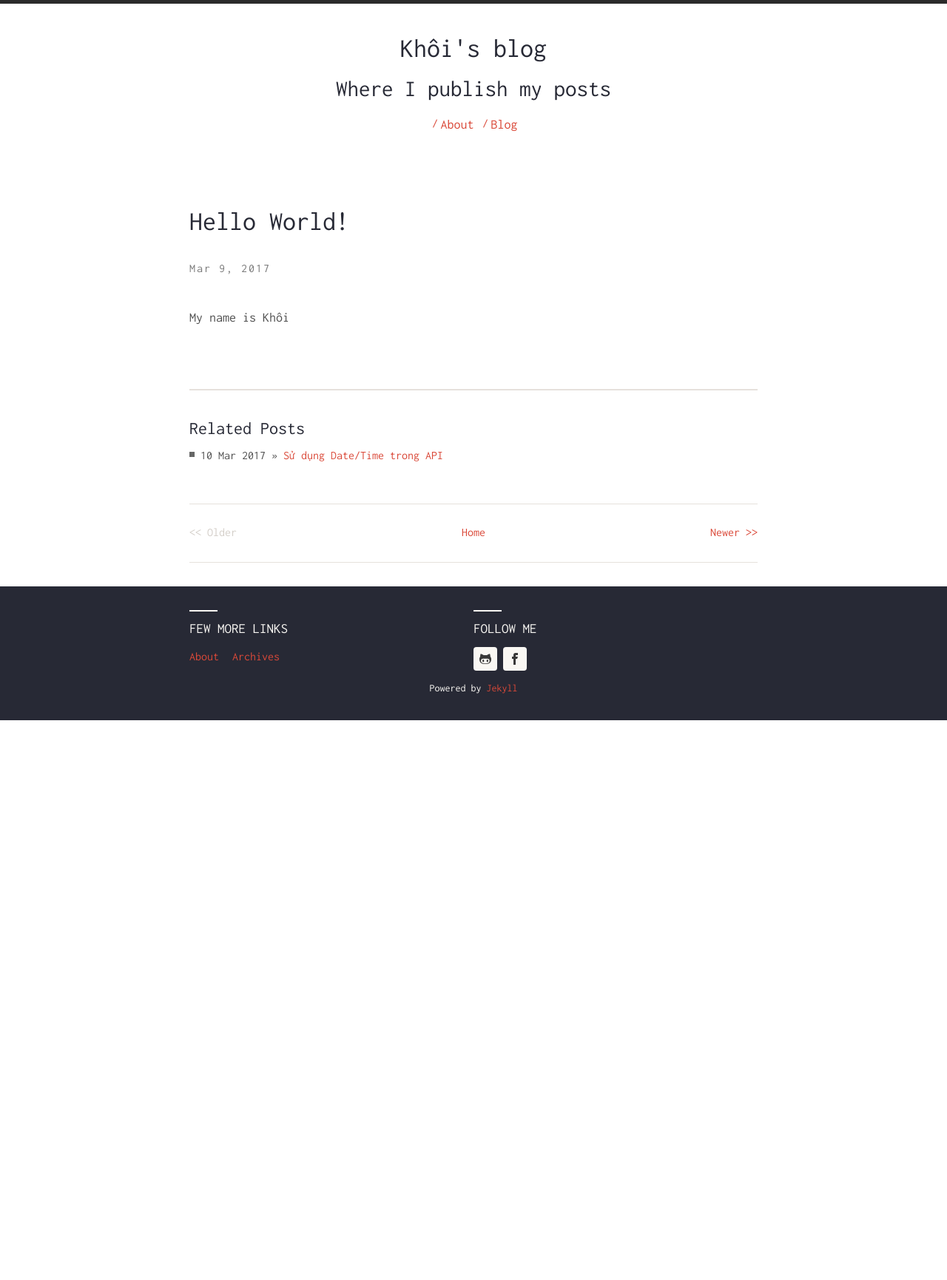
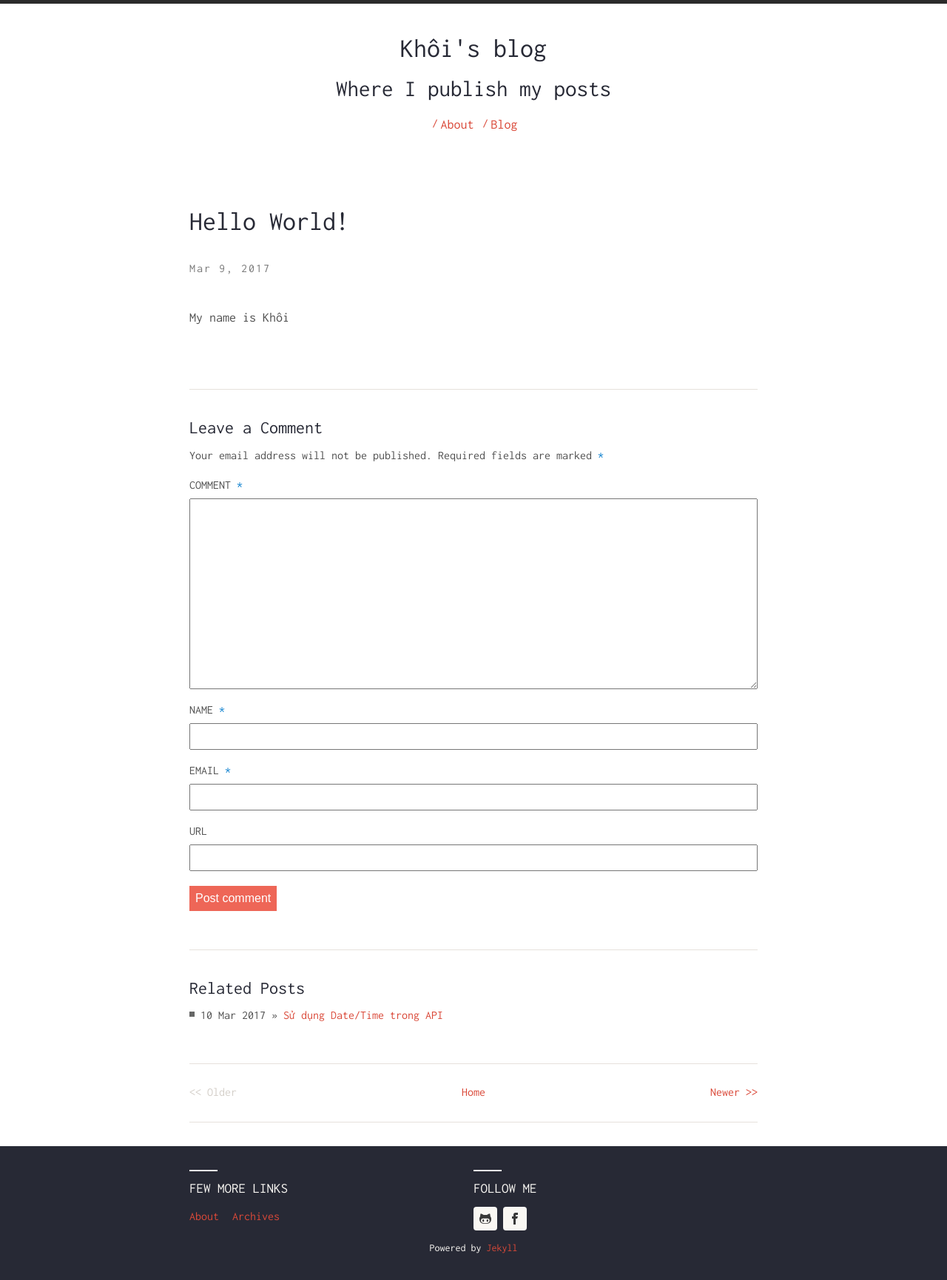
Before and after one commit to o0khoiclub0o/o0khoiclub0o.github.io, a Jekyll site: the page built from _posts/2017-03-09-hello-world.markdown, in a window 1280 px wide. Shown: the whole page at 74% size. Built offline with Jekyll 4.4.1, drawn with Linux system fonts in a browser that asks for light colours; nearby versions of some CDN libraries; before the commit the page ends 974 px from its top, so only the background shows below that.

Commit message:
Add comment form

```diff
--- /dev/null
+++ b/_includes/comments.html
@@ -0,0 +1,31 @@
+<div class="comments">
+	<!-- Start new comment form -->
+	<h4>Leave a Comment</h3>
+	<p class="note">Your email address will not be published. Required fields are marked <span class="required">*</span></p>
+
+
+	<form method="POST" action="https://api.staticman.net/v2/entry/o0khoiclub0o/o0khoiclub0o.github.io/master/comments">
+	<div class="form-group">
+		<label for="message">Comment <span class="required">*</span></label>
+		<textarea id="message" name="fields[message]" rows="8"></textarea>
+	</div>
+	<div class="form-group">
+		<label for="name">Name <span class="required">*</span></label>
+		<input id="name" name="fields[name]" type="text">
+	</div>
+	<div class="form-group">
+		<label for="email">Email <span class="required">*</span></label>
+		<input id="email" name="fields[email]" type="email">
+	</div>
+	<div class="form-group">
+		<label for="url">Url</label>
+		<input id="url" name="fields[url]" type="text">
+	</div>
+	<input name="options[redirect]" type="hidden" value="{{ site.url }}{{ page.url }}">
+	<input name="options[slug]" type="hidden" value="{{ page.slug }}">
+	<div class="form-group">
+		<button type="submit">Post comment</button>
+	</div>
+	</form>
+	<!-- End new comment form -->
+</div>
--- a/_layouts/post.html
+++ b/_layouts/post.html
@@ -21,6 +21,7 @@ layout: default
 		</div>
 	</div>
 
+	{% include comments.html %}
 
 	{% if site.related_posts %}
 	<div class="related">
--- a/assets/css/main.scss
+++ b/assets/css/main.scss
@@ -750,3 +750,53 @@ tbody tr:nth-child(odd) td,
 tbody tr:nth-child(odd) th {
   background-color: $base-05;
 }
+
+/* --------------------------------
+
+Comment styles
+
+--------------------------------- */
+.comments {
+  padding-top: 2em;
+  padding-bottom: 2em;
+
+  .note {
+    font-size: 1rem;
+  }
+
+  .required {
+      color: #007acc;
+  }
+  .form-group {
+    margin: 20px 0;
+
+    label {
+      display: block;
+      margin: 10px 0;
+      text-transform: uppercase;
+    }
+    textarea,
+    input[type]:not([type=hidden]) {
+      display: block;
+      width: 100%;
+      padding: 0 0.5rem;
+      line-height: 2rem;
+      font-size: 1.125rem;
+    }
+    button[type=submit] {
+      border: 0;
+      // -webkit-appearance: button;
+      cursor: pointer;
+
+      display: block;
+      padding: 0.5rem;
+      font-size: 100%;
+      background-color: #ee6657;
+      color: #fff;
+
+      &:hover, &:active, &:focus {
+        background-color: #fa8375;
+      }
+    }
+  }
+}
```
Also changed, not shown: staticman.yml (+8 -42 lines).
